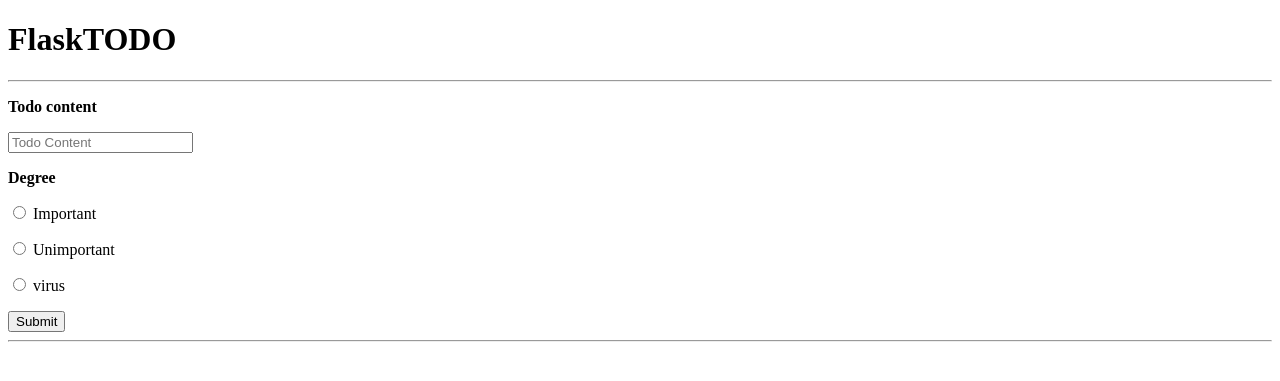
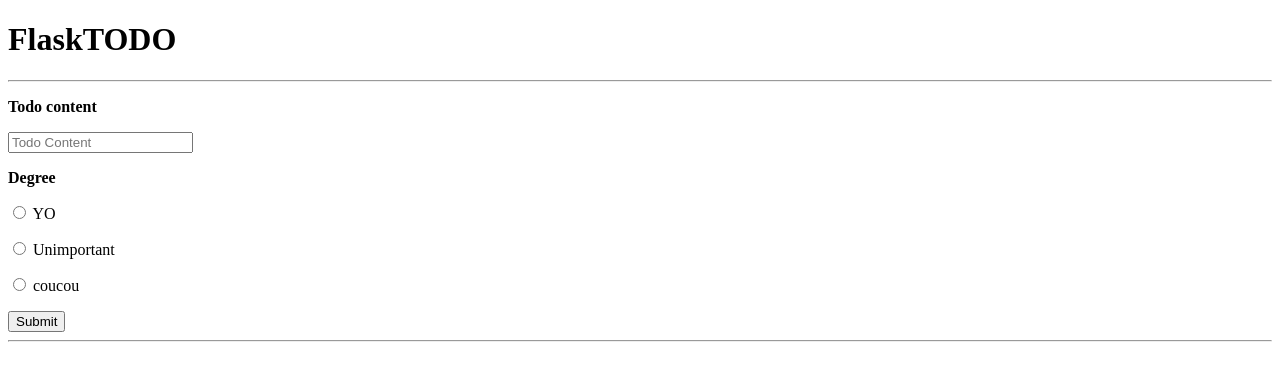
Before and after one commit to GwendolineBrugnoni/Todo-list-docker, a Flask app: page / in a window 1280 px wide. Shown: the top 381 px of the page. Run offline with Flask 2, Linux system fonts and the light colour scheme; data that the repository does not hold is empty.

Commit message:
bind mount works

```diff
--- a/Flask_app/main.py
+++ b/Flask_app/main.py
@@ -2,7 +2,7 @@ from flask import Flask, render_template, request, url_for, redirect
 from pymongo import MongoClient
 
 app = Flask(__name__)
-
+app.config["TEMPLATES_AUTO_RELOAD"] = True
 
 client = MongoClient("mongodb://mongo-container:27017")
 
@@ -18,7 +18,6 @@ def index():
         todos.insert_one({'content': content, 'degree': degree})
         return redirect(url_for('index'))
 
-    app.config['TEMPLATES_AUTO_RELOAD'] = True
     all_todos = todos.find()
     return render_template('index.html',todos=all_todos)
 
--- a/Flask_app/templates/index.html
+++ b/Flask_app/templates/index.html
@@ -29,7 +29,7 @@
         </p>
         <p>
             <input id="degree-0" name="degree" required type="radio" value="Important">
-            <label for="degree-0">Important</label>
+            <label for="degree-0">YO</label>
         </p>
         <p>
             <input id="degree-1" name="degree" required type="radio" value="Unimportant">
@@ -37,7 +37,7 @@
         </p>
         <p>
             <input id="degree-2" name="degree" required type="radio" value="Virus">
-            <label for="degree-2">virus</label>
+            <label for="degree-2">coucou</label>
         </p>
         <button type="submit">Submit</button>
     </form>
```
